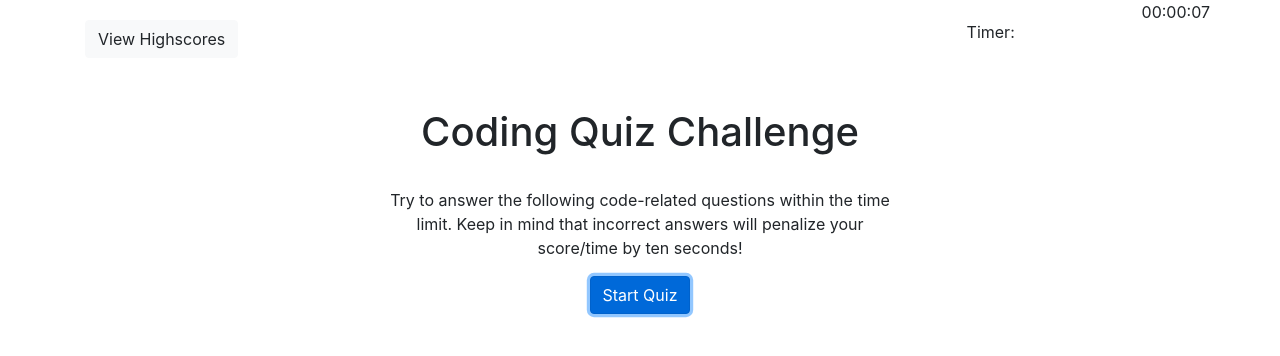
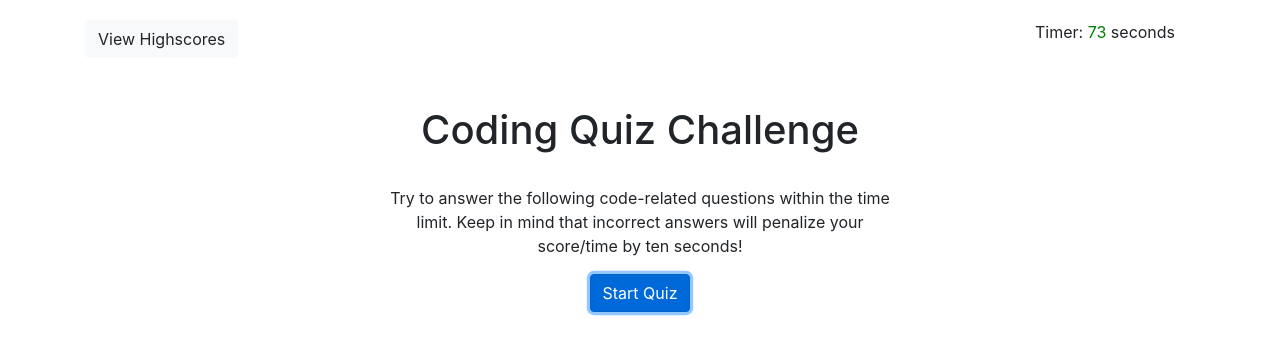
Before and after one commit to kirsralk/CarletonHomework4, a plain HTML site: page index.html in a window 1280 px wide. Both pictures are taken after a click on the button "Start Quiz". Drawn offline with nearby package versions, Linux system fonts and the light colour scheme.

Commit message:
funcitonal timer on clicking start button

```diff
--- a/index.html
+++ b/index.html
@@ -24,9 +24,10 @@
             </div>
 
             <div class="col-md-2 col-sm-4" style="padding-top: 20px;">
-                Timer: <p id="demo"></p>
+                Timer:
+            <span id="count">75</span> seconds
+            <br>
             </div>
-            <div id="timer"></div>
         </div>
 
         <div class="row">
@@ -53,7 +54,7 @@
                 <br />
                 <p style="text-align: center;">Try to answer the following code-related questions within the time limit.  Keep in mind that incorrect answers will penalize your score/time by ten seconds!</p>
 
-                <p style="text-align: center;"><button type="button" class="btn btn-primary" id="startQuiz">Start Quiz</button></p>
+                <p style="text-align: center;"><button type="button" class="btn btn-primary" id="startQuiz" onclick="start()">Start Quiz</button></p>
 
                 <script>
                     document.getElementById("startQuiz").addEventListener("click", startUserQuiz);
@@ -68,29 +69,25 @@
                     //     x.style.display = "none";
                     }
 
-                    var timerVar = setInterval(countTimer, 1000);
-                    var totalSeconds = 0;
-                    function countTimer() {
-                     ++totalSeconds;
-                        var hour = Math.floor(totalSeconds /3600);
-                        var minute = Math.floor((totalSeconds - hour*3600)/60);
-                        var seconds = totalSeconds - (hour*3600 + minute*60);
-                         if(hour < 10)
-                          hour = "0"+hour;
-                        if(minute < 10)
-                             minute = "0"+minute;
-                        if(seconds < 10)
-                         seconds = "0"+seconds;
-                    document.getElementById("timer").innerHTML = hour + ":" + minute + ":" + seconds;
-        }
+        //             var timerVar = setInterval(countTimer, 1000);
+        //             var totalSeconds = 0;
+        //             function countTimer() {
+        //              ++totalSeconds;
+        //                 var hour = Math.floor(totalSeconds /3600);
+        //                 var minute = Math.floor((totalSeconds - hour*3600)/60);
+        //                 var seconds = totalSeconds - (hour*3600 + minute*60);
+        //                  if(hour < 10)
+        //                   hour = "0"+hour;
+        //                 if(minute < 10)
+        //                      minute = "0"+minute;
+        //                 if(seconds < 10)
+        //                  seconds = "0"+seconds;
+        //             document.getElementById("timer").innerHTML = hour + ":" + minute + ":" + seconds;
+        // }
                 </script>
 
 
-                    <!-- <div id ="stop_timer" onclick="clearInterval(timerVar)">Stop time</div> -->
-
-
-
-                <!--Questions here-->
+               <!--Questions here-->
 
             </div>
 
--- a/script.js
+++ b/script.js
@@ -1,4 +1,19 @@
-<script>
-
-
-</script>
+function startTimer(){
+    var counter = 75;
+    setInterval(function() {
+      counter--;
+      if (counter >= 0) {
+        span = document.getElementById("count");
+        span.innerHTML = counter;
+      }
+      if (counter === 0) {
+          alert("Sorry, out of time!");
+          clearInterval(counter);
+      }
+    }, 1000);
+  }
+  function start()
+  {
+      document.getElementById("count").style="color:green;";
+      startTimer();
+  };
```
